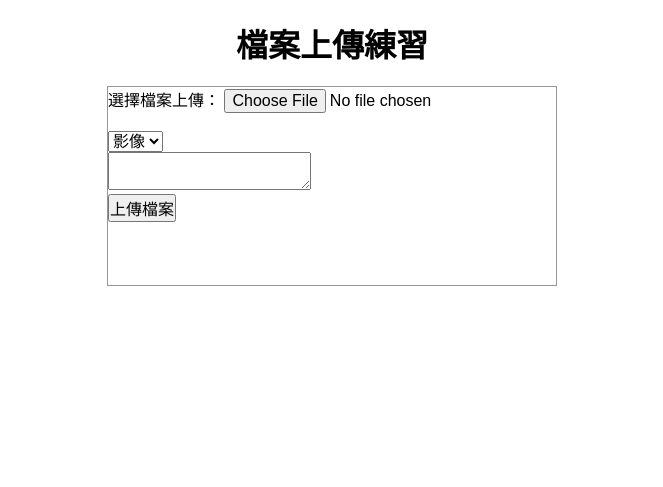
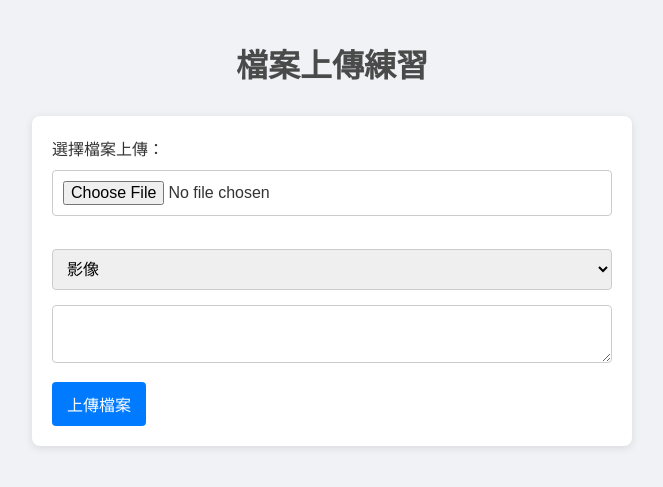
Before and after one commit to yn0410/FILE_20250613, a PHP site: page /upload.php in a window 1280 px wide. Shown: the top 487 px of the page, without its empty margins (308-971 px from the left). Run offline with PHP 8.4, Linux system fonts and the light colour scheme.

Commit message:
(PHP L6)-表單檔案上傳練習-上傳檔案頁面，加老師的美化版面code

```diff
--- a/upload.php
+++ b/upload.php
@@ -16,15 +16,52 @@
     <title>檔案上傳</title>
     <link rel="stylesheet" href="style.css">
     <style>
-        form{
-            width: 450px;
-            height: 200px;
+        body {
+            font-family: Arial, sans-serif;
+            background-color: #f0f2f5;
+            color: #333;
+            margin: 0;
+            padding: 20px;
+        }
+        .header {
+            text-align: center;
+            margin-bottom: 20px;
+            color: #4a4a4a;
+        }
+        form {
+            max-width: 600px;
             margin: auto;
-            text-align: left;
-            /* background-color: lightblue; */
-            border: 1px solid rgb(151, 151, 151);
+            background: #fff;
+            padding: 20px;
+            border-radius: 8px;
+            box-shadow: 0 2px 8px rgba(0,0,0,0.1);
+        }
+        label {
+            display: block;
+            margin-bottom: 10px;
+        }
+        input[type="file"],
+        select,
+        textarea {
+            width: 100%;
+            padding: 10px;
+            margin-bottom: 15px;
+            border-radius: 4px;
+            border: 1px solid #ccc;
+        }
+        button {
+            background-color: #007bff;
+            color: white;
+            border: none;
+            padding: 10px 15px;
+            border-radius: 4px;
+            cursor: pointer;
+        }
+        button:hover {
+            background-color: #0056b3;
         }
     </style>
+    <script src="https://code.jquery.com/jquery-3.6.0.min.js"></script>
 </head>
 <body>
     <h1 class="header">檔案上傳練習</h1>
```
